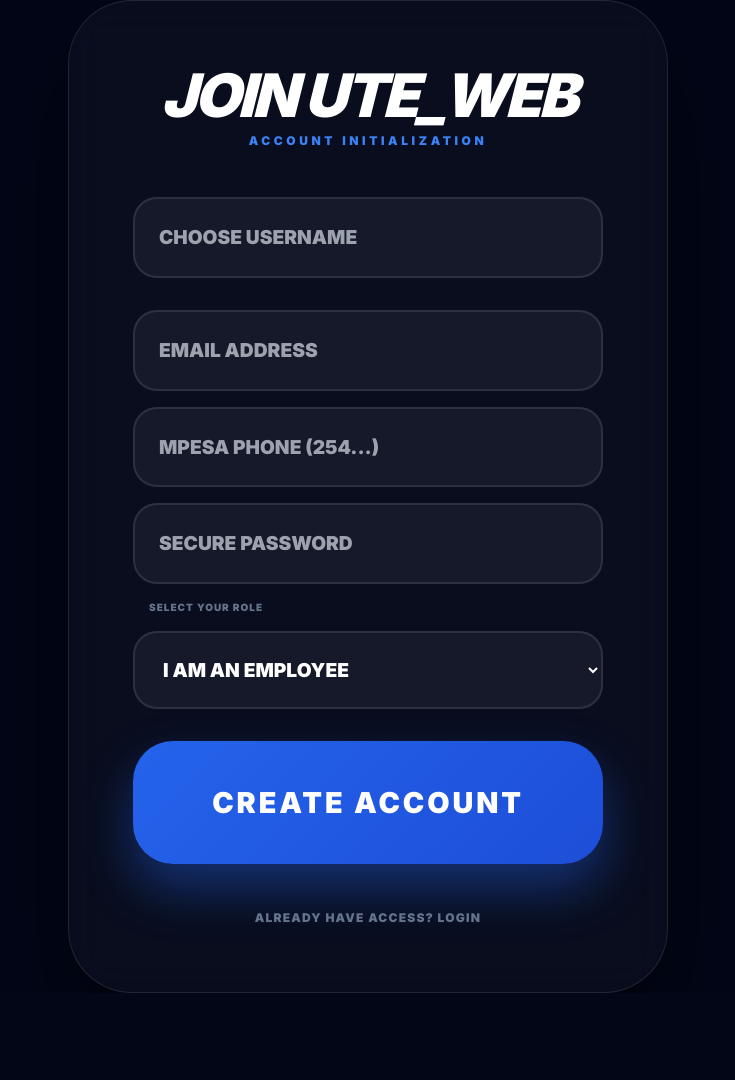
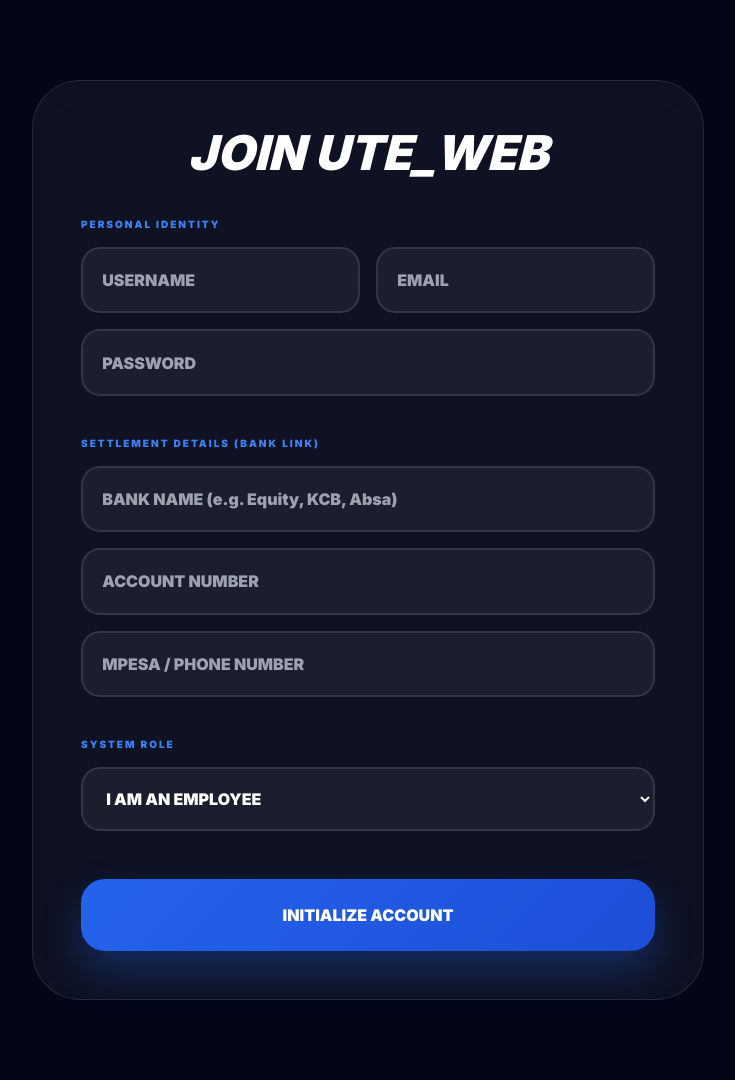
Before and after one commit to reubenwaithaka839-crypto/ute-web, a Flask app: page /register in a window 1280 px wide. Shown: the whole page, without its empty margins (272-1007 px from the left). Before the commit the page ends 993 px from the top, so only its background shows below. Run offline with Flask 3, Linux system fonts and the light colour scheme; some libraries are stand-ins or nearby versions.

Commit message:
Refactor register.html for improved structure and styling

```diff
--- a/templates/register.html
+++ b/templates/register.html
@@ -1,107 +1,40 @@
 <!DOCTYPE html>
 <html lang="en">
 <head>
-    <meta charset="UTF-8">
-    <meta name="viewport" content="width=device-width, initial-scale=1.0">
-    <title>UTE_WEB | Join the Elite</title>
     <script src="https://cdn.tailwindcss.com"></script>
     <style>
         @import url('https://fonts.googleapis.com/css2?family=Inter:wght@900&display=swap');
-
-        body {
-            font-family: 'Inter', sans-serif;
-            background: #020617;
-            color: white;
-            min-height: 100vh;
-            display: flex;
-            align-items: center;
-            justify-content: center;
-        }
-
-        /* THE SUPERMAX INPUTS */
-        .supermax-input {
-            background: rgba(255,255,255,0.05) !important;
-            border: 2px solid rgba(255,255,255,0.1) !important;
-            border-radius: 1.5rem !important;
-            padding: 1.5rem !important;
-            color: white !important;
-            width: 100% !important;
-            font-size: 1.2rem !important;
-            font-weight: 900 !important;
-            outline: none !important;
-            transition: 0.3s !important;
-            margin-bottom: 1rem;
-        }
-        .supermax-input:focus {
-            border-color: #2563eb !important;
-            background: rgba(255,255,255,0.08) !important;
-        }
-
-        /* THE HUGE ATTRACTIVE BUTTON */
-        .btn-supermax {
-            background: linear-gradient(135deg, #2563eb 0%, #1d4ed8 100%) !important;
-            color: white !important;
-            width: 100% !important;
-            padding: 2.5rem !important;
-            border-radius: 2.5rem !important;
-            font-size: 1.8rem !important;
-            font-weight: 900 !important;
-            text-transform: uppercase !important;
-            letter-spacing: 0.1em !important;
-            border: none !important;
-            cursor: pointer !important;
-            box-shadow: 0 25px 50px rgba(37, 99, 235, 0.4) !important;
-            transition: 0.4s !important;
-            margin-top: 2rem;
-        }
-        .btn-supermax:hover {
-            transform: translateY(-8px) !important;
-            box-shadow: 0 35px 70px rgba(37, 99, 235, 0.6) !important;
-            filter: brightness(1.2) !important;
-        }
-
-        .glass-container {
-            background: rgba(255, 255, 255, 0.03);
-            backdrop-filter: blur(20px);
-            border: 1px solid rgba(255, 255, 255, 0.1);
-            border-radius: 4rem;
-            padding: 4rem;
-            width: 100%;
-            max-width: 600px;
-            box-shadow: 0 50px 100px rgba(0,0,0,0.5);
-        }
+        body { font-family: 'Inter', sans-serif; background: #020617; color: white; }
+        .supermax-input { background: rgba(255,255,255,0.05); border: 2px solid rgba(255,255,255,0.1); border-radius: 1.2rem; padding: 1.2rem; color: white; width: 100%; font-weight: 900; margin-bottom: 1rem; outline: none; }
+        .btn-supermax { background: linear-gradient(135deg, #2563eb 0%, #1d4ed8 100%); color: white; padding: 1.5rem; border-radius: 1.5rem; font-weight: 900; text-transform: uppercase; width: 100%; border: none; cursor: pointer; box-shadow: 0 20px 40px rgba(37, 99, 235, 0.3); }
+        .section-label { font-size: 10px; font-weight: 900; color: #3b82f6; letter-spacing: 0.2em; margin-bottom: 15px; display: block; }
     </style>
 </head>
-<body>
+<body class="flex items-center justify-center min-h-screen py-20">
+    <div class="bg-white/5 backdrop-blur-xl border border-white/10 p-12 rounded-[3rem] w-full max-w-2xl">
+        <h1 class="text-5xl font-black italic mb-10 text-center">JOIN UTE_WEB</h1>
+        <form action="/register" method="POST">
+            <span class="section-label">PERSONAL IDENTITY</span>
+            <div class="grid grid-cols-2 gap-4">
+                <input type="text" name="username" placeholder="USERNAME" class="supermax-input" required>
+                <input type="email" name="email" placeholder="EMAIL" class="supermax-input" required>
+            </div>
+            <input type="password" name="password" placeholder="PASSWORD" class="supermax-input" required>
 
-    <div class="glass-container">
-        <h1 class="text-6xl font-black italic mb-2 text-center tracking-tighter">JOIN UTE_WEB</h1>
-        <p class="text-blue-500 font-bold text-center mb-12 tracking-[0.3em] text-xs uppercase">Account Initialization</p>
+            <span class="section-label mt-6">SETTLEMENT DETAILS (BANK LINK)</span>
+            <input type="text" name="bank_name" placeholder="BANK NAME (e.g. Equity, KCB, Absa)" class="supermax-input" required>
+            <input type="text" name="bank_account" placeholder="ACCOUNT NUMBER" class="supermax-input" required>
+            <input type="text" name="phone" placeholder="MPESA / PHONE NUMBER" class="supermax-input" required>
 
-        <form action="/register" method="POST">
-            <div class="space-y-4">
-                <input type="text" name="username" placeholder="CHOOSE USERNAME" class="supermax-input" required>
-                <input type="email" name="email" placeholder="EMAIL ADDRESS" class="supermax-input" required>
-                <input type="text" name="phone" placeholder="MPESA PHONE (254...)" class="supermax-input" required>
-                <input type="password" name="password" placeholder="SECURE PASSWORD" class="supermax-input" required>
+            <span class="section-label mt-6">SYSTEM ROLE</span>
+            <select name="role" class="supermax-input">
+                <option value="employee">I AM AN EMPLOYEE</option>
+                <option value="employer">I AM AN EMPLOYER</option>
+                <option value="admin">SYSTEM ADMINISTRATOR</option>
+            </select>
 
-                <p class="text-slate-500 font-black text-[10px] uppercase tracking-widest ml-4 mt-6">Select Your Role</p>
-                <select name="role" class="supermax-input">
-                    <option value="employee">I AM AN EMPLOYEE</option>
-                    <option value="employer">I AM AN EMPLOYER</option>
-                    <option value="admin">SYSTEM ADMINISTRATOR</option>
-                </select>
-            </div>
-
-            <button type="submit" class="btn-supermax">
-                CREATE ACCOUNT
-            </button>
+            <button type="submit" class="btn-supermax mt-8">INITIALIZE ACCOUNT</button>
         </form>
-
-        <div class="mt-10 text-center">
-            <a href="/login" class="text-slate-500 font-bold hover:text-white transition tracking-widest text-xs uppercase">Already have access? Login</a>
-        </div>
     </div>
-
 </body>
 </html>
```
